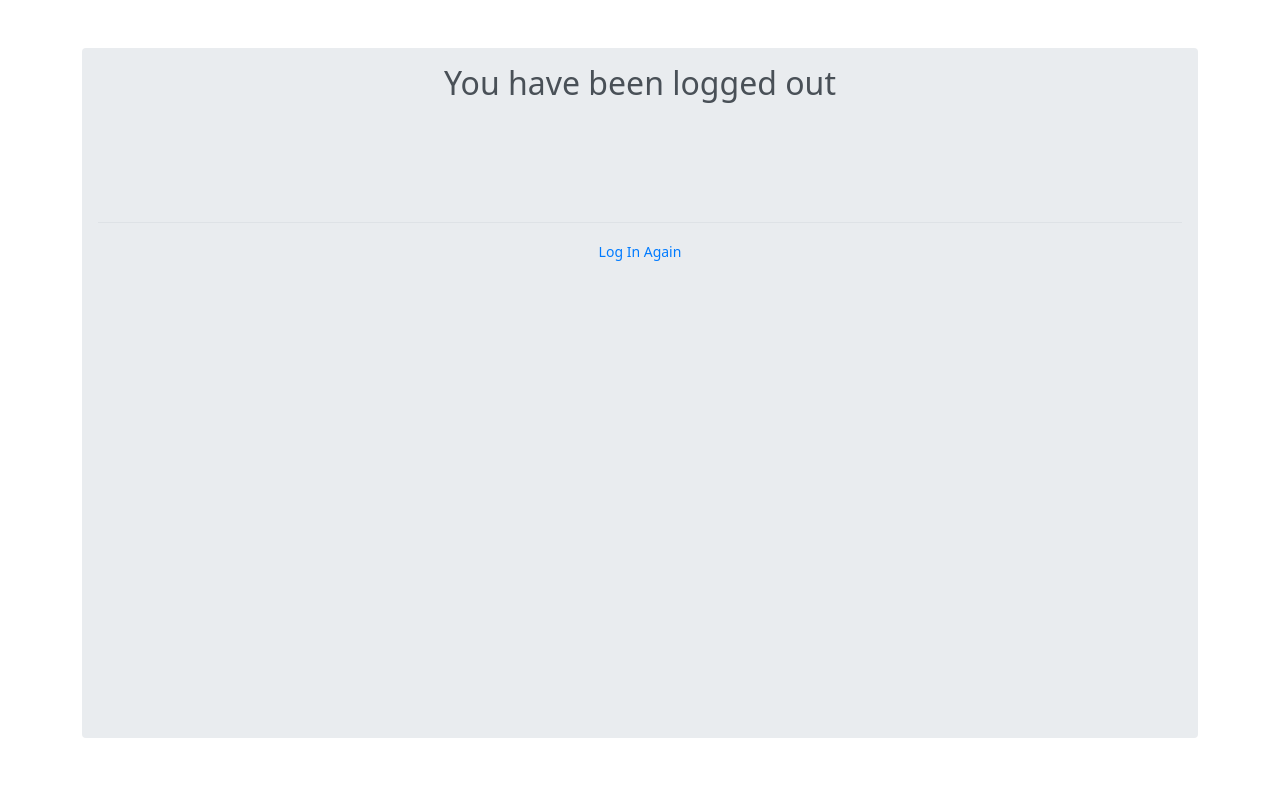
After one commit to erbibitri20809/Social-Media, a Django app: page /logout/ in a window 1280 px wide. The commit adds this page. Run offline with Django 5.2, Linux system fonts and the light colour scheme.

Commit message:
new commit

```diff
--- a/feed/templates/post.html
+++ b/feed/templates/post.html
@@ -3,7 +3,7 @@
 <head>
     <meta charset="UTF-8">
     <meta name="viewport" content="width=device-width, initial-scale=1.0">
-    <title>Create a Post</title>
+    <title>Social Media</title>
     <link href="https://cdn.jsdelivr.net/npm/bootstrap@5.0.2/dist/css/bootstrap.min.css" rel="stylesheet" integrity="sha384-EVSTQN3/azprG1Anm3QDgpJLIm9Nao0Yz1ztcQTwFspd3yD65VohhpuuCOmLASjC" crossorigin="anonymous">
     <link rel="stylesheet" href="https://cdnjs.cloudflare.com/ajax/libs/font-awesome/5.15.4/css/all.min.css">
     <style>
--- a/feed/urls.py
+++ b/feed/urls.py
@@ -2,9 +2,9 @@ from django.urls import path
 from . import views
 
 urlpatterns = [
-    path('', views.home_view, name='home_view'),
+    path('dashboard/', views.home_view, name='home_view'),
     path('post/', views.post_form, name='post_view'),
-    path('profile', views.profile_view, name='profile_view'),
+    path('profile/', views.profile_view, name='profile_view'),
     path('open/<id>/', views.open_view, name='open_view'),
     path('delete/<id>/', views.delete_picture, name='delete_picture'),
     path('comment/<int:id>/', views.add_comment, name='add_comment'),
--- a/feed/views.py
+++ b/feed/views.py
@@ -10,6 +10,7 @@ def home_view(request):
     return render(request, 'home.html', context)
 
 
+@login_required
 def post_form(request):
     if request.method == 'POST':
         form = PostForm(request.POST, request.FILES)
@@ -56,7 +57,7 @@ def update_desc(request, id):
     context = {'form': form}
     return render(request, 'update.html', context)
 
-
+@login_required
 def add_comment(request, id):
     post = get_object_or_404(Post, id=id)
     if request.method == "POST":
--- /dev/null
+++ b/users/templates/users/logout.html
@@ -0,0 +1,63 @@
+
+
+<!DOCTYPE html>
+{% load static %}
+<html lang="en">
+<head>
+    <meta charset="UTF-8">
+    <title>Social Media</title>
+    <link href="https://cdn.jsdelivr.net/npm/bootstrap@5.0.2/dist/css/bootstrap.min.css" rel="stylesheet" integrity="sha384-EVSTQN3/azprG1Anm3QDgpJLIm9Nao0Yz1ztcQTwFspd3yD65VohhpuuCOmLASjC" crossorigin="anonymous">
+    <link type="text/css" rel="stylesheet" href="{% static 'css/list_view.css' %}"/>
+    <link rel="stylesheet" href="https://cdnjs.cloudflare.com/ajax/libs/font-awesome/5.15.4/css/all.min.css">
+</head>
+<style>
+        body {
+            display: flex;
+            flex-direction: column;
+            min-height: 100vh;
+         }
+        .container {
+            flex: 1;
+        }
+
+        .content {
+            min-height: 500px;
+            margin-top: 120px;
+        }
+        .alert {
+            background-color: #e9ecef;
+            border: none;
+        }
+
+        .alert h2 {
+            color: #495057;
+        }
+
+        .alert a {
+            color: #007bff;
+            text-decoration: none;
+        }
+
+        .alert a:hover {
+            text-decoration: underline;
+        }
+
+</style>
+<body>
+
+<div class="container mt-5">
+    {% block content %}
+        <div class="alert alert-info text-center" role="alert">
+            <h2 class="mb-3">You have been logged out</h2>
+            <div class="border-top pt-3 content">
+                <small class="text-muted">
+                    <a href="{% url 'login' %}">Log In Again</a>
+                </small>
+            </div>
+        </div>
+    {% endblock content %}
+</div>
+
+</body>
+<script src="https://cdn.jsdelivr.net/npm/bootstrap@5.0.2/dist/js/bootstrap.bundle.min.js" integrity="sha384-MrcW6ZMFYlzcLA8Nl+NtUVF0sA7MsXsP1UyJoMp4YLEuNSfAP+JcXn/tWtIaxVXM" crossorigin="anonymous"></script>
+</html>
--- a/users/urls.py
+++ b/users/urls.py
@@ -2,6 +2,7 @@ from django.urls import path
 from . import views
 
 urlpatterns = [
-    path('login', views.custom_login, name='login'),
-    path('register', views.register, name='register')
+    path('', views.custom_login, name='login'),
+    path('register/', views.register, name='register'),
+    path('logout/', views.custom_logout, name='logout')
 ]
--- a/users/views.py
+++ b/users/views.py
@@ -1,5 +1,5 @@
 from django.shortcuts import render, redirect
-from django.contrib.auth import login, authenticate
+from django.contrib.auth import login, authenticate, logout
 from django.contrib.auth.forms import UserCreationForm, AuthenticationForm
 
 
@@ -38,3 +38,8 @@ def custom_login(request):
         form = AuthenticationForm()
 
     return render(request, 'users/login.html', {'form': form})
+
+
+def custom_logout(request):
+    logout(request)
+    return render(request, 'users/logout.html')
```
Also changed, not shown: feed/templates/profile.html (+18 -1 lines), feed/templates/update.html (+18 -1 lines), db.sqlite3, media/media/nigga.jpg (added).
